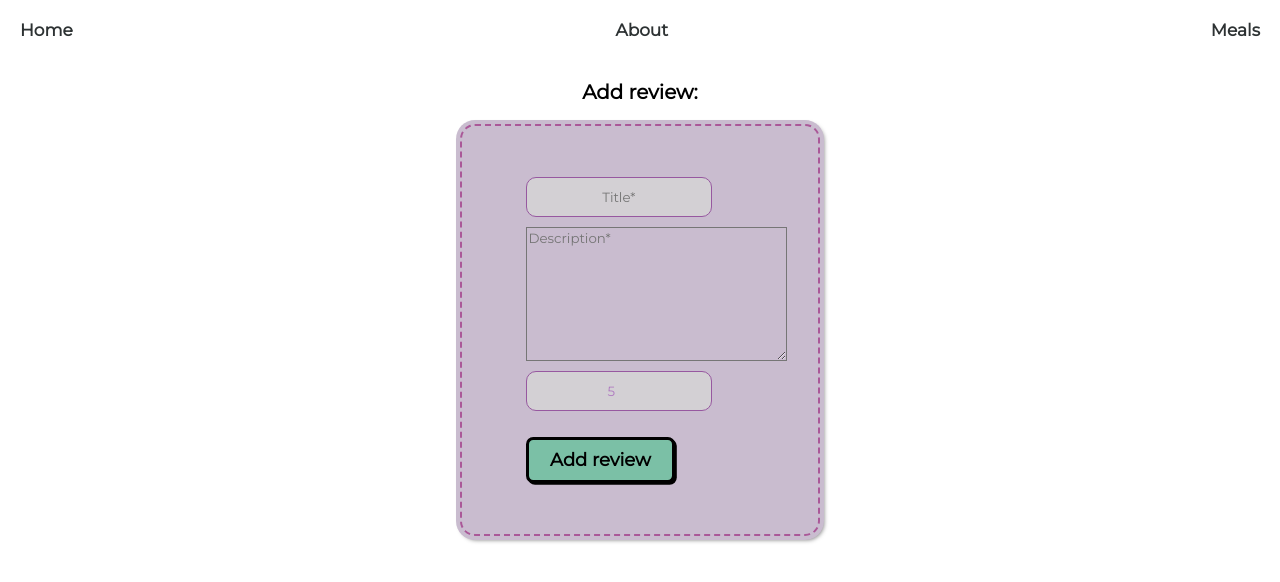
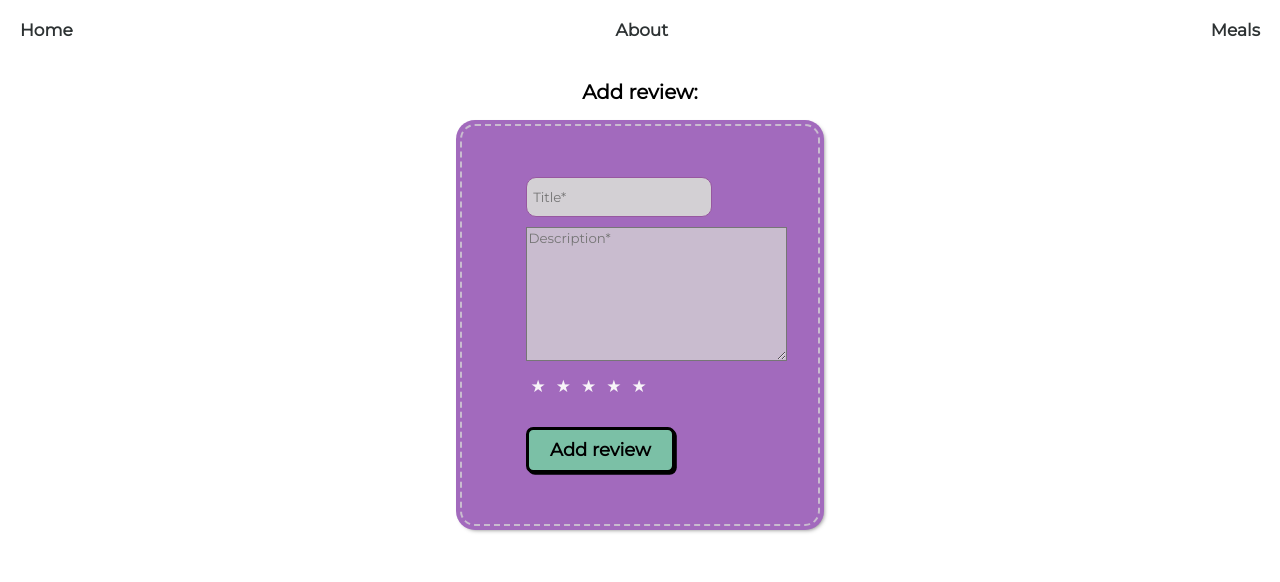
Before and after one commit to Nelia11/meal-sharing, a React app: page /meals/1/reviews/add-review in a window 1280 px wide. Built offline with nearby package versions, Linux system fonts and the light colour scheme.

Commit message:
add minor changes to structure of project; add rating with stars

```diff
--- a/package.json
+++ b/package.json
@@ -41,6 +41,7 @@
     "multer": "^1.3.0",
     "mysql2": "^2.1.0",
     "path": "^0.12.7",
+    "pg": "^8.11.2",
     "react": "^16.8.2",
     "react-dom": "^16.8.2",
     "react-router-dom": "^5.3.4",
@@ -49,6 +50,7 @@
     "serve-favicon": "2.4.5",
     "style-loader": "^2.0.0",
     "url-loader": "^4.1.1",
+    "uuid": "^9.0.0",
     "webpack": "5.70.0",
     "webpack-cli": "^4.9.2"
   },
--- a/src/backend/api/controllers/reviewControllers.js
+++ b/src/backend/api/controllers/reviewControllers.js
@@ -1,4 +1,5 @@
 const knex = require("../../database");
+const uuid = require('uuid');
 
 const getAllReviews = async (req, res) => {
     try {
@@ -50,6 +51,7 @@ const getMealReviews = async (req, res) => {
             meal: rows[0].meal,
             location: rows[0].location,
             reviews: rows.map((row) => ({
+                id: uuid.v4(),
                 title: row.title,
                 description: row.description,
                 stars: row.stars,
--- a/src/client/App.js
+++ b/src/client/App.js
@@ -6,10 +6,10 @@ import {
 } from "react-router-dom";
 
 import MealsList from "./components/MealsList/MealsList";
-import Home from "./components/Home/Home";
+import Home from "./pages/Home/Home";
 import Nav from "./components/Nav/Nav";
-import MealInfo from "./components/MealInfo/MealInfo";
-import ReviewInfo from "./components/ReviewInfo/ReviewInfo";
+import MealInfo from "./pages/MealInfo/MealInfo";
+import ReviewInfo from "./pages/ReviewInfo/ReviewInfo";
 import FormReview from "./components/FormReview/FormReview";
 
 function App() {
--- a/src/client/components/FormReview/FormReview.css
+++ b/src/client/components/FormReview/FormReview.css
@@ -14,23 +14,20 @@
     padding-left: 2.8em;
     padding-right: 2.8em;
     padding-bottom: 2.1em;
-    border: 2px dashed #aa5898;
+    border: 2px dashed #c9bccf;
     border-radius: 15px;
-    background-color: #c9bccf;
-    box-shadow: 0 0 0 4px #c9bccf, 2px 2px 4px 2px rgba(0, 0, 0, 0.5);
-    transition: .4s ease-in-out;
+    background-color: #a26abd;
+    box-shadow: 0 0 0 4px #a26abd, 2px 2px 4px 2px rgba(0, 0, 0, 0.5);
 }
 
 .form-review .input {
     outline: none;
     padding: 0.5em;
     border: 1px solid #9758a0;
-    color: #af79c0;
     width: 14em;
     height: 3em;
     border-radius: 10px;
     background-color: #d3d0d4;
-    text-align: center;
 }
 
 .form-review .textarea {
--- a/src/client/components/FormReview/FormReview.jsx
+++ b/src/client/components/FormReview/FormReview.jsx
@@ -1,11 +1,13 @@
 import React, { useState } from 'react';
 import { useParams } from 'react-router-dom';
 import "./FormReview.css";
+import StarRating from '../StarRating.jsx/StarRating';
 
 const FormReview = () => {
     const [title, setTitle] = useState("");
     const [description, setDescription] = useState("");
-    const [stars, setStars] = useState(5);
+    const [rating, setRating] = useState(0);
+    const [hover, setHover] = useState(0);
     const { id } = useParams();
 
     const currentDate = new Date();
@@ -20,8 +22,8 @@ const FormReview = () => {
         const reservationInfo = {
             title,
             description,
+            stars: rating,
             meal_id: id,
-            stars,
             created_date: formattedDate
         };
 
@@ -45,11 +47,17 @@ const FormReview = () => {
         } catch (err) {
             console.error(err);
         }
-
         setTitle(""),
         setDescription("");
-        setStars(5);
+        setRating(0);
+    }
 
+    const handleStarClick = (idx) => {
+        setRating(idx);
+    }
+
+    const handleStarHover = (arg) => {
+        setHover(arg);
     }
     return (
         <div className="form-review-layout">
@@ -73,13 +81,11 @@ const FormReview = () => {
                     cols="30"
                     required
                 />
-                <input
-                    placeholder="Stars*"
-                    className="input"
-                    type="number"
-                    value={stars}
-                    onChange={(e) => setStars(e.target.value)}
-                    required
+                <StarRating
+                    rating={rating}
+                    handleStarClick={handleStarClick}
+                    hover={hover}
+                    handleStarHover={handleStarHover}
                 />
                 <button className="add-review">Add review</button>
             </form>
--- a/src/client/components/MealsList/MealsList.jsx
+++ b/src/client/components/MealsList/MealsList.jsx
@@ -2,6 +2,7 @@ import React, {useEffect, useState} from "react";
 import Meal from "../Meal/Meal";
 import Loader from "../UI/Loader/Loader";
 import "./MealsList.css";
+import { Link } from "react-router-dom/cjs/react-router-dom.min";
 
 const MealsList = () => {
     const API = "/api/meals";
@@ -48,12 +49,14 @@ const MealsList = () => {
                     <div className="list-table">
                         {meals.map((meal) =>
                             (<div key={meal.id}>
+                                <Link to={`/meals/${meal.id}`}>
                                     <Meal
                                         title={meal.title}
                                         description={meal.description}
                                         price={meal.price}
                                         src={meal.src}
                                     />
+                                </Link>
                             </div>)
                         )}
                     </div>
--- /dev/null
+++ b/src/client/components/StarRating.jsx/StarRating.css
@@ -0,0 +1,14 @@
+.star-rating > button {
+    background-color: transparent;
+    border: none;
+    outline: none;
+    cursor: pointer;
+}
+
+.on {
+    color: #daa520;
+}
+
+.off {
+    color: #f7f4f8;
+}
--- /dev/null
+++ b/src/client/components/StarRating.jsx/StarRating.jsx
@@ -0,0 +1,27 @@
+import React from 'react';
+import "./StarRating.css";
+
+const StarRating = ({ rating, handleStarClick, hover, handleStarHover }) => {
+
+    return (
+        <div className="star-rating">
+            {[...Array(5)].map((star, index) => {
+                index += 1;
+                return (
+                    <button
+                        type="button"
+                        key={index}
+                        className={index <= (hover || rating) ? "on" : "off"}
+                        onClick={() => handleStarClick(index)}
+                        onMouseEnter={() => handleStarHover(index)}
+                        onMouseLeave={() => handleStarHover(rating)}
+                    >
+                        <span className="star">&#9733;</span>
+                    </button>
+                )
+            })}
+        </div>
+    );
+};
+
+export default StarRating;
--- a/src/client/components/Home/Home.css
+++ b/src/client/pages/Home/Home.css
@@ -5,9 +5,10 @@
     width: 100%;
 }
 
-p {
+.wave-container > p {
     font-size: 2.5rem;
-    margin: 3.25rem 5rem;
+    display: grid;
+    place-items: center;
 }
 
 svg {
--- a/src/client/components/Home/Home.jsx
+++ b/src/client/pages/Home/Home.jsx
@@ -1,11 +1,10 @@
 import React, {useEffect, useState} from "react";
 import "./Home.css"
-import Meal from '../Meal/Meal';
+import Meal from '../../components/Meal/Meal';
 import { Link } from "react-router-dom";
 
 const Home = () => {
     const API = "/api/meals";
-
     const [meals, setMeals] = useState([]);
 
     const fetchMeals = async (url) => {
@@ -42,12 +41,14 @@ const Home = () => {
             <div className="list-table">
                 {meals.map((meal) =>
                     (<div key={meal.id}>
+                        <Link to={`/meals/${meal.id}`}>
                             <Meal
                                 title={meal.title}
                                 description={meal.description}
                                 price={meal.price}
                                 src={meal.src}
                             />
+                        </Link>
                     </div>)
                 )}
             </div>
--- a/src/client/components/MealInfo/MealInfo.css
+++ b/src/client/pages/MealInfo/MealInfo.css
@@ -28,3 +28,13 @@
     transform: translate(0.05em, 0.05em);
     box-shadow: 0.05em 0.05em;
 }
+
+.meal-add-review {
+    display: grid;
+    place-items: center;
+}
+
+.sold-out {
+    margin: 15px;
+    font-weight: bold;
+}
--- a/src/client/components/MealInfo/MealInfo.jsx
+++ b/src/client/pages/MealInfo/MealInfo.jsx
@@ -1,8 +1,8 @@
 import React, { useState, useEffect } from 'react';
 import { Link, useParams } from 'react-router-dom';
-import Meal from '../Meal/Meal';
-import Loader from '../UI/Loader/Loader';
-import FormReservation from '../FormReservation/FormReservation';
+import Meal from '../../components/Meal/Meal';
+import Loader from '../../components/UI/Loader/Loader';
+import FormReservation from '../../components/FormReservation/FormReservation';
 import "./MealInfo.css";
 
 const MealInfo = () => {
@@ -50,9 +50,7 @@ const MealInfo = () => {
     }, [id]);
 
     return (
-
         <div className="meal-info">
-
             {isLoading ? (
                 <Loader />
             ) : error ? (
@@ -73,7 +71,7 @@ const MealInfo = () => {
 
                     {avaliableReservation > 0 ? (
                         <FormReservation id={id}/>
-                    ) : "Sold out!" }
+                    ) : <div className="sold-out">Sold out!</div>}
 
                 </>
             )
```
Also changed, not shown: src/client/pages/ReviewInfo/ReviewInfo.css (renamed from src/client/components/ReviewInfo/ReviewInfo.css), src/client/pages/ReviewInfo/ReviewInfo.jsx (renamed from src/client/components/ReviewInfo/ReviewInfo.jsx). Lines whose indentation alone changed are shown as unchanged.
